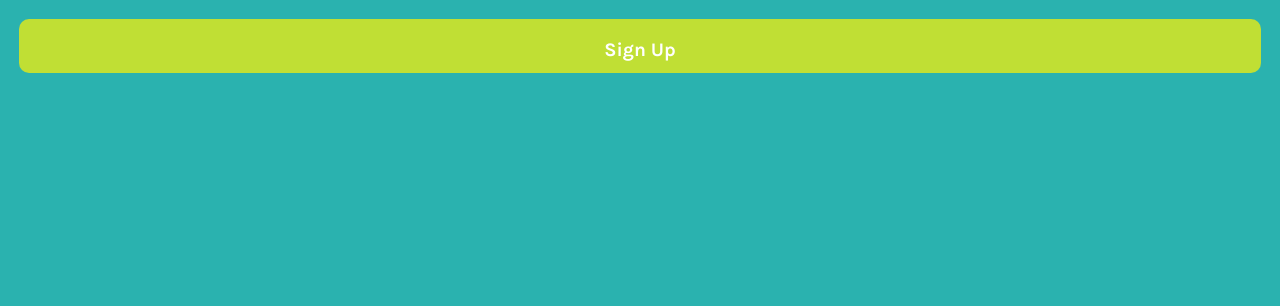
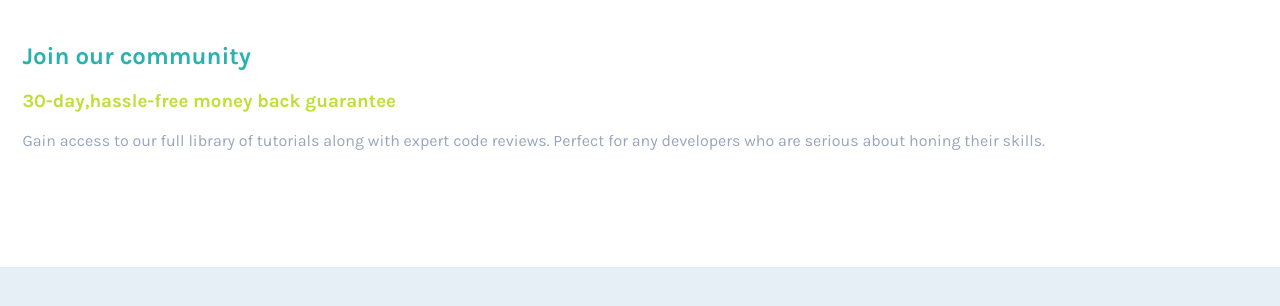
Before and after one commit to Skorin-Vladislav/frontend-mentor-single-price-grid, a React (Create React App) app: page / in a window 1280 px wide. Shown: the top 306 px of the page. Built offline with nearby package versions, Linux system fonts and the light colour scheme.

Commit message:
description component

```diff
--- a/src/App.css
+++ b/src/App.css
@@ -10,7 +10,7 @@
   text-align: center;
   font-family: "Karla", sans-serif;
   font-size: 16px;
-  background-color: var(--cyan);
+  background-color: var(--light-gray);
   min-height: 100vh;
 
   display: grid;
--- a/src/App.js
+++ b/src/App.js
@@ -1,11 +1,10 @@
 import "./App.css";
 import Button from "./components/Button/Button";
+import Description from "./components/description/Description";
 function App() {
-  return (
-    <div className="App">
-      <Button />
-    </div>
-  );
+  return <div className="App">
+    <Description />
+  </div>;
 }
 
 export default App;
--- /dev/null
+++ b/src/components/description/Description.css
@@ -0,0 +1,17 @@
+.desc-wrapper {
+  background-color: white;
+  text-align: left;
+  padding: 1.4em;
+}
+
+.heading {
+  color: var(--cyan);
+}
+
+.money-back {
+  color: var(--bright-yellow);
+}
+
+.desc-text {
+  color: var(--grayish-blue);
+}
--- /dev/null
+++ b/src/components/description/Description.js
@@ -0,0 +1,17 @@
+import React from "react";
+import "./Description.css";
+function Description() {
+  return (
+    <div className="desc-wrapper">
+      <h2 className="heading">Join our community</h2>
+      <h3 className="money-back">30-day,hassle-free money back guarantee</h3>
+      <p className="desc-text">
+        Gain access to our full library of tutorials along with expert code
+        reviews. Perfect for any developers who are serious about honing their
+        skills.
+      </p>
+    </div>
+  );
+}
+
+export default Description;
```
